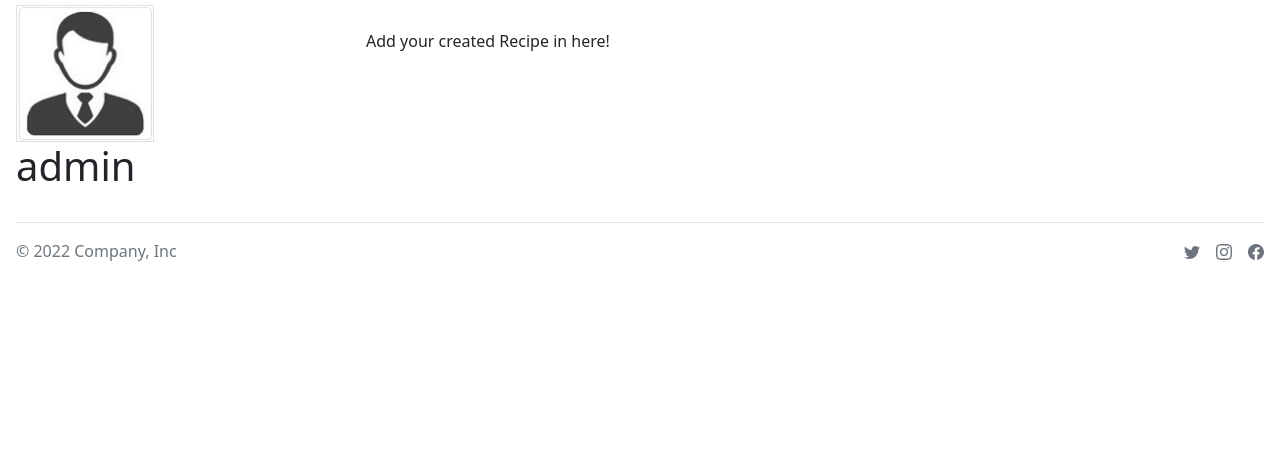
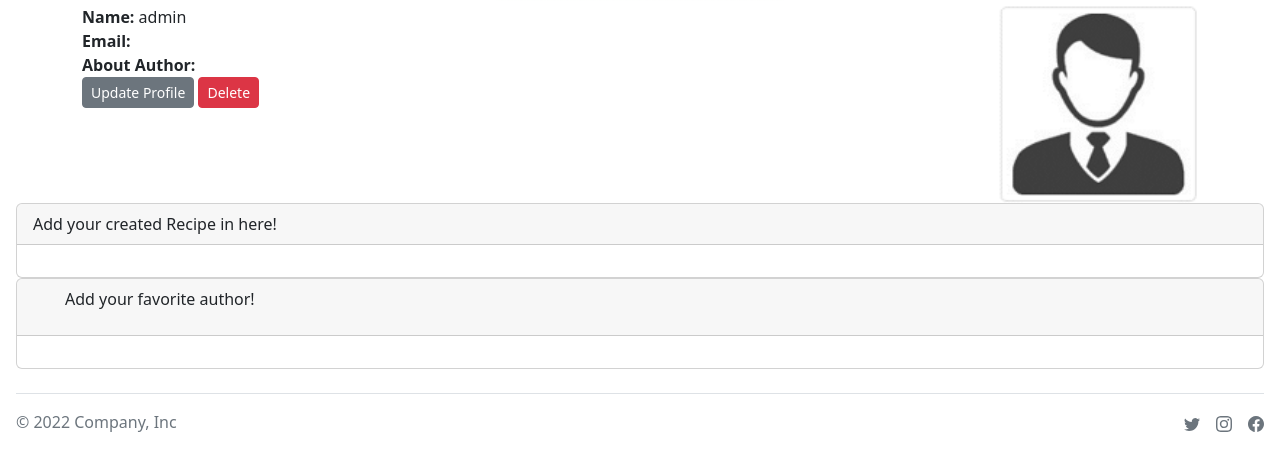
Before and after one commit to shufanhe/MyRecipe, a Flask app: page /user_account in a window 1280 px wide. Shown: the part 90-561 px from the top of the page. Run offline with Flask 2, Linux system fonts and the light colour scheme; the visitor is signed in with stand-in values (Sample User, id 1); data that the repository does not hold is empty.

Commit message:
changed interface of user accounts

```diff
--- a/app.py
+++ b/app.py
@@ -550,16 +550,15 @@ def user_account():
         return redirect(url_for('HomePage'))
     cur2 = db.execute('SELECT * FROM recipes WHERE user_id=?', [user])
     created_recipes = cur2.fetchall()
-    return render_template('user_account.html', user=user, created_recipes=created_recipes)
-    # author_followed = db.execute('SELECT * FROM save_author WHERE user = ?',[session['user_id']])
-    # author_followed = author_followed.fetchall()
-    # if user != session['user_id']:
-    #     follow_author = db.execute('SELECT * FROM save_author WHERE user = ? and author = ?', [session['user_id'], user])
-    #     follow_author = follow_author.fetchone()
-    #     author_followed = db.execute('SELECT * FROM save_author WHERE user = ?', [user])
-    #     author_followed = author_followed.fetchall()
-    #     return render_template('user_account.html', user=user, created_recipes=created_recipes, follow_author=follow_author, author_followed=author_followed)
-    # return render_template('user_account.html', user=user, created_recipes=created_recipes,author_followed=author_followed)
+    author_followed = db.execute('SELECT * FROM save_author WHERE user = ?',[session['user_id']])
+    author_followed = author_followed.fetchall()
+    if user != session['user_id']:
+        follow_author = db.execute('SELECT * FROM save_author WHERE user = ? and author = ?', [session['user_id'], user])
+        follow_author = follow_author.fetchone()
+        author_followed = db.execute('SELECT * FROM save_author WHERE user = ?', [user])
+        author_followed = author_followed.fetchall()
+        return render_template('user_account.html', user=user, created_recipes=created_recipes, follow_author=follow_author, author_followed=author_followed)
+    return render_template('user_account.html', user=user, created_recipes=created_recipes,author_followed=author_followed)
 
 
 @app.route('/notifications', methods=['GET'])
--- a/templates/user_account.html
+++ b/templates/user_account.html
@@ -1,43 +1,44 @@
 {% extends "layout.html" %}
 {% block body %}
-    <main>
-        <div class="container-user">
+<div class="card-body">
+<div class="container">
     <div class="row">
-                <div class="col-3">
-                    <div>
-                        <a>
-                            {#planned to have a clickable image where user can click and change their profile picture#}
-                            <img style="height:auto;" width="138" height="137" class="avatar avatar-user width-full border color-bg-default" src="../static/profile_picture.png" alt="profile picture">
-                        </a>
+        <div class="col-8">
+            <strong>Name:</strong>
+            {{ user }}<br/>
+            <strong>Email:</strong>
+            <br/>
+            <strong>About Author:</strong>
+            <br/>
+            <a href="" class="btn btn-secondary btn-sm">Update Profile</a>
+
+            <a href="" class="btn btn-danger btn-sm">Delete</a>
+            <br/>
+            {% if session.user_id != user %}
+                {% if follow_author == None %}
+                    <a>Click to follow the author </a>
+                    <form action="{{ url_for('save_author') }}" method="post" class="save-author">
+                        <button type="submit" class="btn btn-secondary btn-sm">Follow</button>
+                        <input type="hidden" name="author" value={{ user }}>
+                        <input type="hidden" name="action" value='follow'>
+                    </form>
+                {% elif follow_author != None %}
+                    <form action="{{ url_for('save_author') }}" method="post" class="save-author">
+                        <button type="submit" class="btn btn-secondary btn-sm">Unfollow</button>
+                        <input type="hidden" name="author" value={{ user }}>
+                        <input type="hidden" name="action" value='unfollow'>
+                    </form>
+                {% endif %}
+            {% endif %}
         </div>
-                    <div>
-                        <h1 class="vcard-names">
-                            <span> {{ user }}</span>
-                        </h1>
-                    </div>
-                    <div>
-{#                        {% if session.user_id != user %}#}
-{#                            <a>Click to follow the author </a>#}
-{#                            {% if follow_author == None %}#}
-{#                                <form action="{{ url_for('save_author') }}" method="post" class="save-author">#}
-{#                                    <button type="submit" class="btn btn-outline-dark">Follow</button>#}
-{#                                    <input type="hidden" name="author" value={{ user }}>#}
-{#                                    <input type="hidden" name="action" value='follow'>#}
-{#                                </form>#}
-{#                            {% elif follow_author != None %}#}
-{#                                <form action="{{ url_for('save_author') }}" method="post" class="save-author">#}
-{#                                    <button type="submit" class="btn btn-outline-dark">Unfollow</button>#}
-{#                                    <input type="hidden" name="author" value={{ user }}>#}
-{#                                    <input type="hidden" name="action" value='unfollow'>#}
-{#                                </form>#}
-{#                            {% endif %}#}
-{#                        {% endif %}#}
+        <div class="col-4">
+            <img src="{{ url_for('static', filename='profile_picture.png')}}" width="200" align="right">
         </div>
     </div>
-                <div class="col">
-                    <div class="position-relative">
-                        <div class="Box mt-4">
-                            <ul class="created-recipes" id="created_recipes">
+</div>
+</div>
+<div class="card">
+    <div class="card-header">
         {% for recipe in created_recipes %}
             <div class="container">
                 <div class="text-center">
@@ -62,22 +63,23 @@
             Add your created Recipe in here!
         </div>
         {% endfor %}
+    </div>
+  <div class="card-body">
+  </div>
+</div>
+<div class="card">
+    <div class="card-header">
+        <ul class="created-recipes" id="created_recipes">
+            {% for author in author_followed %}
+                <a href="{{ url_for('user_account', author = author.author) }}"> {{ author.author }}</a>
+            {% else %}
+            <div>
+                Add your favorite author!
+            </div>
+            {% endfor %}
         </ul>
     </div>
-{#                        <div class="mt-4">#}
-{#                            <ul class="created-recipes" id="created_recipes">#}
-{#                                {% for author in author_followed %}#}
-{#                                    <a href="{{ url_for('user_account', author = author.author) }}"> {{ author.author }}</a>#}
-{#                                {% else %}#}
-{#                                <div>#}
-{#                                    Add your favorite author!#}
-{#                                </div>#}
-{#                                {% endfor %}#}
-{#                            </ul>#}
-{#                        </div>#}
+    <div class="card-body">
     </div>
 </div>
-            </div>
-        </div>
-    </main>
 {% endblock %}
```
Also changed, not shown: unittests.py (+4 -4 lines). Lines whose indentation alone changed are shown as unchanged.
